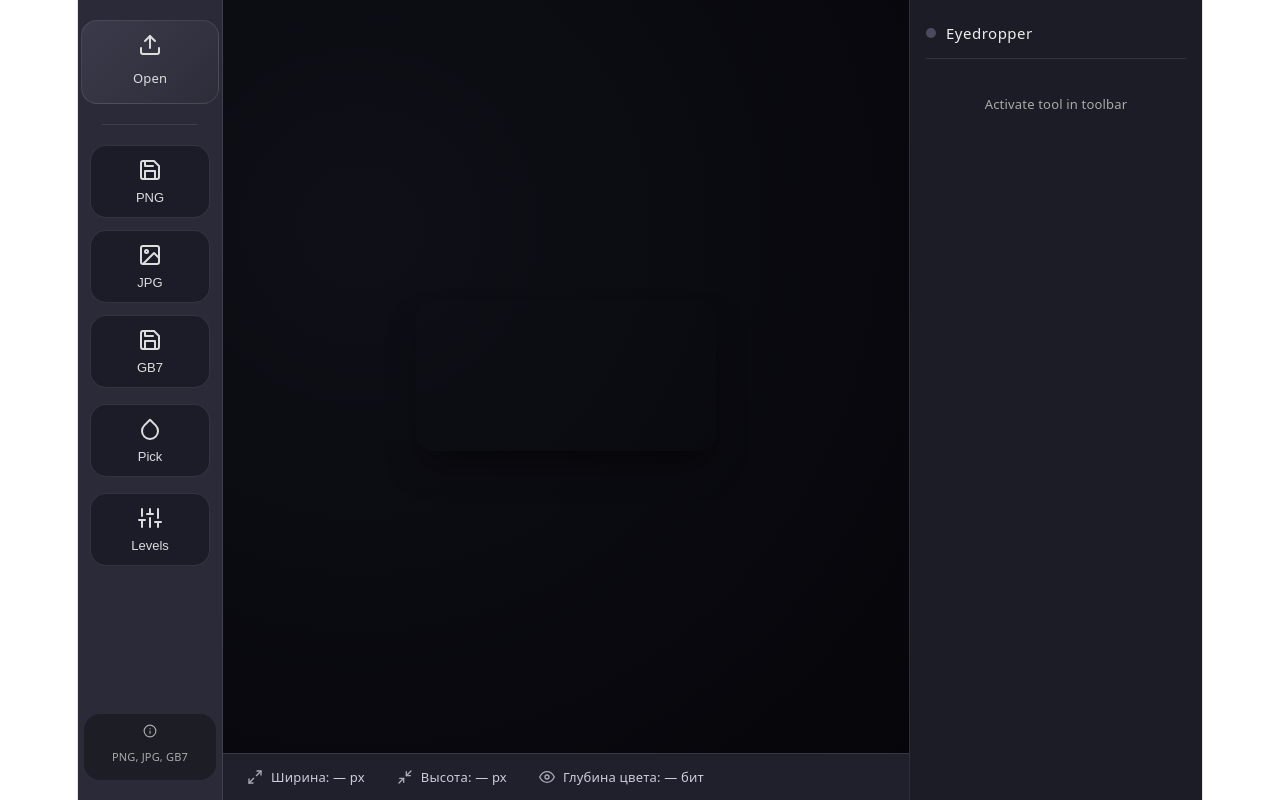
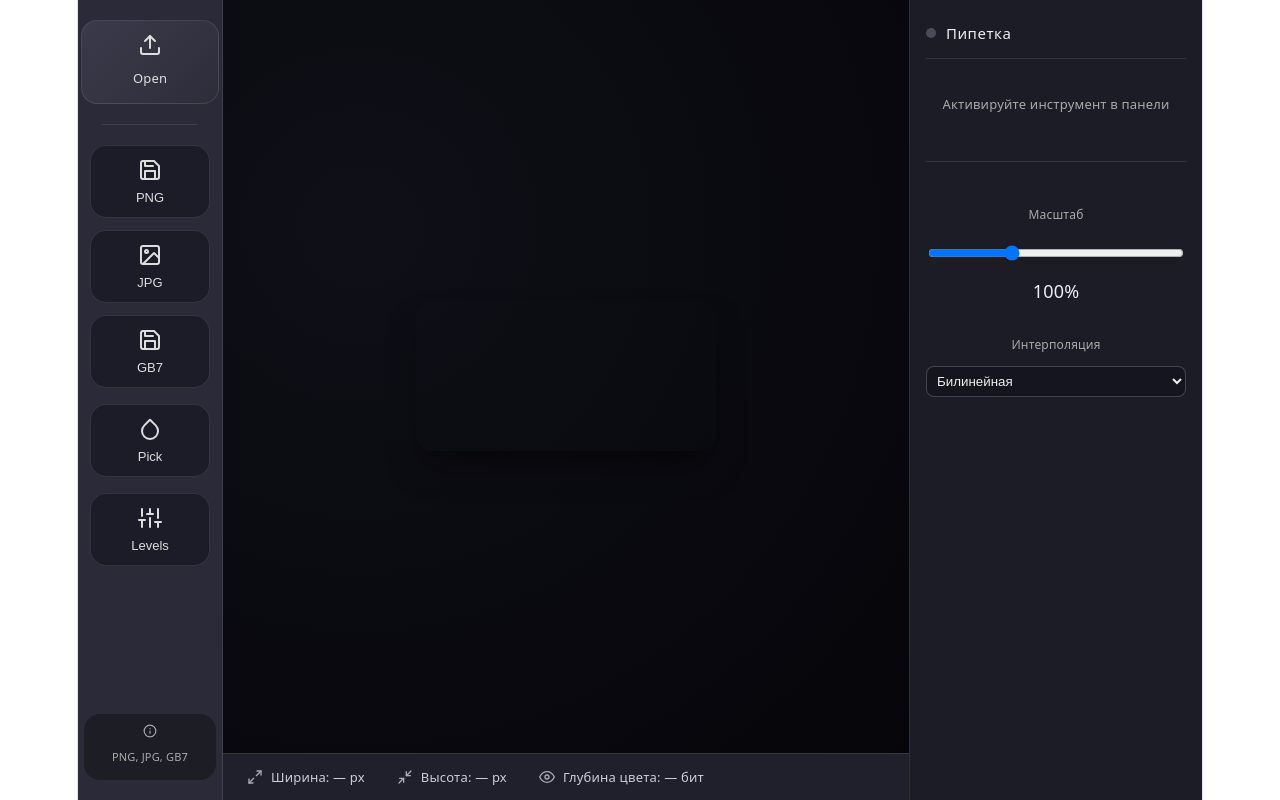
Before and after one commit to FrontendCourseMP/photoshop-ndbeliaeb0401, a React (Vite) app: page / in a window 1280 px wide. Built offline with nearby package versions, Linux system fonts and the light colour scheme.

Commit message:
feat(лаб4): добавлен базовый зум и выбор интерполяции в InfoPanel

```diff
--- a/src/App.jsx
+++ b/src/App.jsx
@@ -1,4 +1,4 @@
-import { useRef, useState } from 'react';
+import { useRef, useState, useEffect, useCallback } from 'react';
 import Toolbar from './components/Toolbar/Toolbar';
 import Canvas from './components/Canvas/Canvas';
 import StatusBar from './components/StatusBar/StatusBar';
@@ -10,6 +10,7 @@ import { useImageExport } from './hooks/useImageExport';
 import { useCanvasResize } from './hooks/useCanvasResize';
 import { useChannels } from './hooks/useChannels';
 import { useEyedropper } from './hooks/useEyedropper';
+import { resizeImage } from './utils/imageResize';
 import styles from './App.module.css';
 
 function App() {
@@ -21,12 +22,45 @@ function App() {
   const [pickedColor, setPickedColor] = useState(null);
   const [isLevelsOpen, setIsLevelsOpen] = useState(false);
   const [levelsOriginalData, setLevelsOriginalData] = useState(null);
+  const [scalePercent, setScalePercent] = useState(100);
+  const [interpolationMethod, setInterpolationMethod] = useState('bilinear');
 
   const { loadImageFromUrl } = useImageLoader(setOriginalImageData, setImageInfo);
   const { exportPNG, exportJPG, exportGB7 } = useImageExport(canvasRef);
   useCanvasResize(canvasRef, displayImageData);
   const { activeChannels, toggleChannel, hasAlpha } = useChannels(originalImageData, setDisplayImageData);
   useEyedropper(canvasRef, isEyedropperActive, setPickedColor);
+
+  const updateDisplayWithScale = useCallback((baseImage, percent, method) => {
+    if (!baseImage) return null;
+    const scale = percent / 100;
+    const newWidth = Math.round(baseImage.width * scale);
+    const newHeight = Math.round(baseImage.height * scale);
+    if (newWidth <= 0 || newHeight <= 0) return baseImage;
+    return resizeImage(baseImage, newWidth, newHeight, method);
+  }, []);
+
+  useEffect(() => {
+    if (!originalImageData) return;
+    const newDisplay = updateDisplayWithScale(originalImageData, scalePercent, interpolationMethod);
+    setDisplayImageData(newDisplay);
+  }, [originalImageData, scalePercent, interpolationMethod, updateDisplayWithScale]);
+
+  useEffect(() => {
+    if (!originalImageData) return;
+    const container = canvasRef.current?.parentElement;
+    if (container) {
+      const maxWidth = container.clientWidth - 50;
+      const maxHeight = window.innerHeight - 200 - 50;
+      const scaleX = maxWidth / originalImageData.width;
+      const scaleY = maxHeight / originalImageData.height;
+      let initialScale = Math.min(scaleX, scaleY) * 100;
+      initialScale = Math.min(300, Math.max(12, initialScale));
+      setScalePercent(Math.round(initialScale));
+    } else {
+      setScalePercent(100);
+    }
+  }, [originalImageData]);
 
   const handleActivateEyedropper = () => {
     setIsEyedropperActive(!isEyedropperActive);
@@ -46,17 +80,24 @@ function App() {
     setLevelsOriginalData(null);
   };
 
-  // Применяет финальное изображение после Apply
   const handleApplyLevels = (newImageData) => {
     setOriginalImageData(newImageData);
     setDisplayImageData(newImageData);
     setIsLevelsOpen(false);
     setLevelsOriginalData(null);
+    setScalePercent(100);
   };
 
-  // Предпросмотр при движении ползунков
   const handlePreviewLevels = (previewData) => {
     setDisplayImageData(previewData);
+  };
+
+  const handleScaleChange = (percent) => {
+    setScalePercent(percent);
+  };
+
+  const handleMethodChange = (method) => {
+    setInterpolationMethod(method);
   };
 
   return (
@@ -84,8 +125,14 @@ function App() {
         toggleChannel={toggleChannel}
         hasAlpha={hasAlpha}
       />
-      <InfoPanel colorInfo={pickedColor} isActive={isEyedropperActive} />
-
+      <InfoPanel
+        colorInfo={pickedColor}
+        isActive={isEyedropperActive}
+        scalePercent={scalePercent}
+        onScaleChange={handleScaleChange}
+        interpolationMethod={interpolationMethod}
+        onMethodChange={handleMethodChange}
+      />
       <LevelsDialog
         isOpen={isLevelsOpen}
         onClose={handleCloseLevels}
--- a/src/components/InfoPanel/InfoPanel.jsx
+++ b/src/components/InfoPanel/InfoPanel.jsx
@@ -1,15 +1,15 @@
 import styles from './InfoPanel.module.css';
 
-const InfoPanel = ({ colorInfo, isActive }) => {
+const InfoPanel = ({ colorInfo, isActive, scalePercent, onScaleChange, interpolationMethod, onMethodChange }) => {
   return (
     <div className={styles.panel}>
       <div className={styles.header}>
         <span className={styles.dot} data-active={isActive}></span>
-        <h3>Eyedropper</h3>
+        <h3>Пипетка</h3>
       </div>
       <div className={styles.content}>
-        {!colorInfo && isActive && <p className={styles.hint}>Click on image to pick color</p>}
-        {!colorInfo && !isActive && <p className={styles.hint}>Activate tool in toolbar</p>}
+        {!colorInfo && isActive && <p className={styles.hint}>Кликните на изображение, чтобы получить цвет</p>}
+        {!colorInfo && !isActive && <p className={styles.hint}>Активируйте инструмент в панели</p>}
         {colorInfo && (
           <>
             <div className={styles.swatch} style={{ backgroundColor: `rgb(${colorInfo.r}, ${colorInfo.g}, ${colorInfo.b})` }}></div>
@@ -28,6 +28,29 @@ const InfoPanel = ({ colorInfo, isActive }) => {
           </>
         )}
       </div>
+
+      <div className={styles.divider} />
+
+      <div className={styles.controls}>
+        <label>Масштаб</label>
+        <input
+          type="range"
+          min={12}
+          max={300}
+          step={1}
+          value={scalePercent}
+          onChange={(e) => onScaleChange(Number(e.target.value))}
+        />
+        <span>{scalePercent}%</span>
+      </div>
+
+      <div className={styles.controls}>
+        <label>Интерполяция</label>
+        <select value={interpolationMethod} onChange={(e) => onMethodChange(e.target.value)}>
+          <option value="bilinear">Билинейная</option>
+          <option value="nearest">Ближайший сосед</option>
+        </select>
+      </div>
     </div>
   );
 };
--- a/src/components/InfoPanel/InfoPanel.module.css
+++ b/src/components/InfoPanel/InfoPanel.module.css
@@ -77,3 +77,28 @@
   color: #f0f0f0;
   font-family: 'Monaco', 'Menlo', monospace;
 }
+.divider {
+  height: 1px;
+  background: rgba(255,255,255,0.1);
+  margin: 12px 0;
+}
+.controls {
+  display: flex;
+  flex-direction: column;
+  gap: 8px;
+  margin-top: 8px;
+}
+.controls label {
+  font-size: 12px;
+  color: #aaa;
+}
+.controls input, .controls select {
+  background: rgba(20,20,30,0.8);
+  border: 1px solid rgba(255,255,255,0.2);
+  border-radius: 8px;
+  padding: 6px;
+  color: #eee;
+}
+.controls select option {
+  background: #2d2d3a;
+}
--- /dev/null
+++ b/src/utils/imageResize.js
@@ -0,0 +1,69 @@
+const nearestNeighbor = (srcData, srcWidth, srcHeight, dstWidth, dstHeight) => {
+  const dstData = new Uint8ClampedArray(dstWidth * dstHeight * 4);
+  const xRatio = srcWidth / dstWidth;
+  const yRatio = srcHeight / dstHeight;
+
+  for (let y = 0; y < dstHeight; y++) {
+    const srcY = Math.floor(y * yRatio);
+    const srcRow = srcY * srcWidth * 4;
+    const dstRow = y * dstWidth * 4;
+    for (let x = 0; x < dstWidth; x++) {
+      const srcX = Math.floor(x * xRatio);
+      const srcIdx = srcRow + srcX * 4;
+      const dstIdx = dstRow + x * 4;
+      dstData[dstIdx] = srcData[srcIdx];
+      dstData[dstIdx + 1] = srcData[srcIdx + 1];
+      dstData[dstIdx + 2] = srcData[srcIdx + 2];
+      dstData[dstIdx + 3] = srcData[srcIdx + 3];
+    }
+  }
+  return new ImageData(dstData, dstWidth, dstHeight);
+};
+
+const bilinear = (srcData, srcWidth, srcHeight, dstWidth, dstHeight) => {
+  const dstData = new Uint8ClampedArray(dstWidth * dstHeight * 4);
+  const xRatio = srcWidth / dstWidth;
+  const yRatio = srcHeight / dstHeight;
+
+  for (let y = 0; y < dstHeight; y++) {
+    const srcY = y * yRatio;
+    const y1 = Math.floor(srcY);
+    const y2 = Math.min(y1 + 1, srcHeight - 1);
+    const dy = srcY - y1;
+    const dstRow = y * dstWidth * 4;
+
+    for (let x = 0; x < dstWidth; x++) {
+      const srcX = x * xRatio;
+      const x1 = Math.floor(srcX);
+      const x2 = Math.min(x1 + 1, srcWidth - 1);
+      const dx = srcX - x1;
+
+      const idx11 = (y1 * srcWidth + x1) * 4;
+      const idx12 = (y1 * srcWidth + x2) * 4;
+      const idx21 = (y2 * srcWidth + x1) * 4;
+      const idx22 = (y2 * srcWidth + x2) * 4;
+
+      for (let c = 0; c < 4; c++) {
+        const v11 = srcData[idx11 + c];
+        const v12 = srcData[idx12 + c];
+        const v21 = srcData[idx21 + c];
+        const v22 = srcData[idx22 + c];
+        const v1 = v11 * (1 - dx) + v12 * dx;
+        const v2 = v21 * (1 - dx) + v22 * dx;
+        const val = v1 * (1 - dy) + v2 * dy;
+        dstData[dstRow + x * 4 + c] = Math.round(val);
+      }
+    }
+  }
+  return new ImageData(dstData, dstWidth, dstHeight);
+};
+
+export const resizeImage = (imageData, newWidth, newHeight, method = 'bilinear') => {
+  const srcData = imageData.data;
+  const srcWidth = imageData.width;
+  const srcHeight = imageData.height;
+  if (method === 'nearest') {
+    return nearestNeighbor(srcData, srcWidth, srcHeight, newWidth, newHeight);
+  }
+  return bilinear(srcData, srcWidth, srcHeight, newWidth, newHeight);
+};
```
